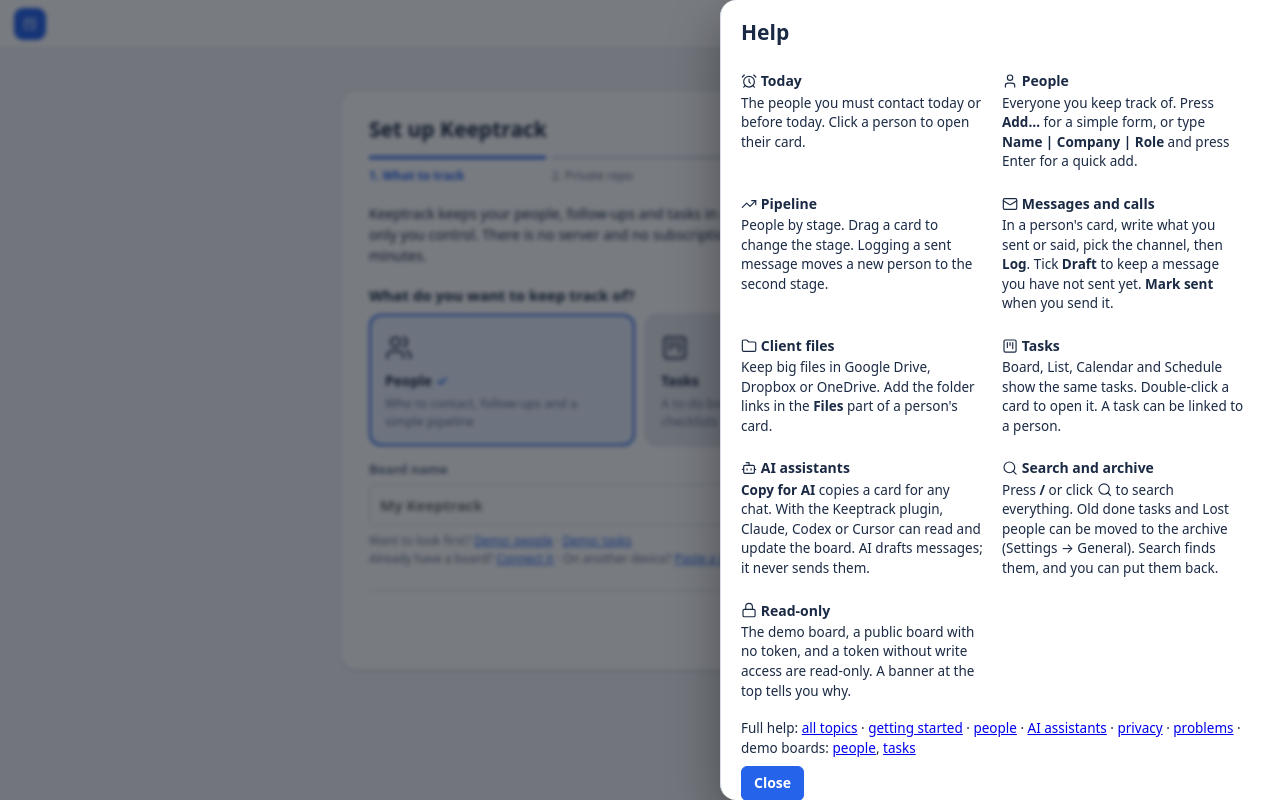
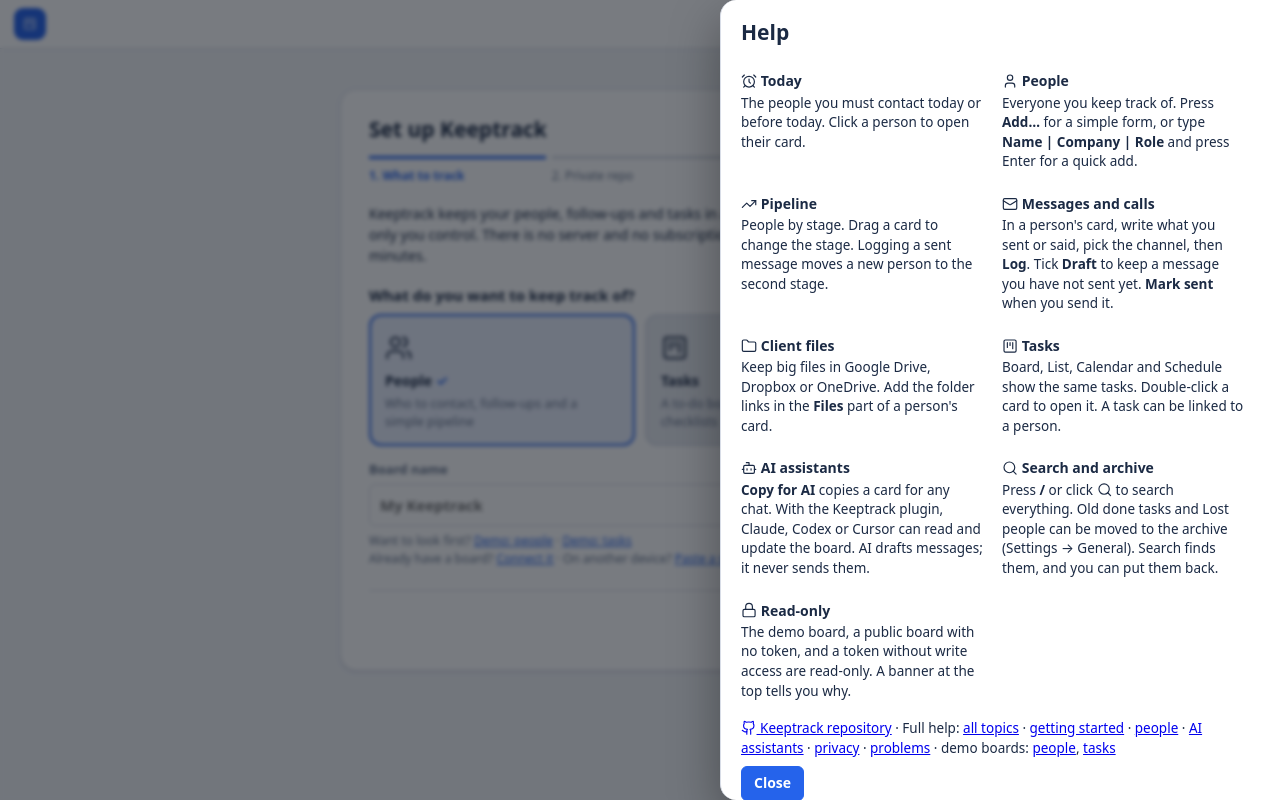
Before and after one commit to rain-ventures-ai/keeptrack, a plain HTML site: page board/index.html in a window 1280 px wide. Both pictures are taken after a click on the button 1202 px from the left and 23 px from the top of the page. Drawn offline with Linux system fonts and the light colour scheme.

Commit message:
Link main repository from help and settings (#18)

```diff
--- a/board/index.html
+++ b/board/index.html
@@ -106,7 +106,7 @@
     <section><h3><i data-i="search"></i> Search and archive</h3><p>Press <b>/</b> or click <i data-i="search"></i> to search everything. Old done tasks and Lost people can be moved to the archive (Settings → General). Search finds them, and you can put them back.</p></section>
     <section><h3><i data-i="lock"></i> Read-only</h3><p>The demo board, a public board with no token, and a token without write access are read-only. A banner at the top tells you why.</p></section>
   </div>
-  <p class="hlinks">Full help: <a data-doc="README.md">all topics</a> · <a data-doc="getting-started.md">getting started</a> · <a data-doc="people-and-follow-ups.md">people</a> · <a data-doc="ai-assistants.md">AI assistants</a> · <a data-doc="privacy-and-security.md">privacy</a> · <a data-doc="faq.md">problems</a> · demo boards: <a href="?demo=crm">people</a>, <a href="?demo=board">tasks</a></p>
+  <p class="hlinks"><a class="mainRepoLink" href="https://github.com/rain-ventures-ai/keeptrack" target="_blank" rel="noopener noreferrer"><i data-i="github"></i> Keeptrack repository</a> · Full help: <a data-doc="README.md">all topics</a> · <a data-doc="getting-started.md">getting started</a> · <a data-doc="people-and-follow-ups.md">people</a> · <a data-doc="ai-assistants.md">AI assistants</a> · <a data-doc="privacy-and-security.md">privacy</a> · <a data-doc="faq.md">problems</a> · demo boards: <a href="?demo=crm">people</a>, <a href="?demo=board">tasks</a></p>
   <div class="cbtns"><button id="hClose" type="button" class="primary">Close</button></div>
 </dialog>
 <dialog id="dlgSettings" class="settings">
@@ -131,7 +131,7 @@
     <div><label for="sTheme">Theme</label><select id="sTheme"><option value="auto">Auto (follows your device)</option><optgroup label="Classic"><option value="light">Light</option><option value="dark">Dark</option><option value="midnight">Midnight</option><option value="sand">Sand</option></optgroup><optgroup label="3 colours: paper, ink, accent"><option value="paper">Paper</option><option value="mono">Mono</option><option value="iris">Iris</option><option value="forest">Forest</option><option value="ember">Ember (dark)</option><option value="ink">Ink (dark)</option></optgroup><optgroup label="5 colours: + cards, borders"><option value="studio">Studio</option><option value="newsprint">Newsprint</option><option value="blueprint">Blueprint</option><option value="graphite">Graphite (dark)</option></optgroup><option value="custom" id="sThemeCustom" hidden>Your DESIGN.md</option></select></div>
     <div class="themeio"><span class="hint">Use your own colours: import a <a href="https://github.com/google-labs-code/design.md" target="_blank" rel="noopener noreferrer">DESIGN.md</a> file. Keeptrack reads its colours only.</span><div class="cbtns"><button id="sThemeImport" type="button"><i data-i="upload"></i> Import DESIGN.md</button><button id="sThemeExport" type="button"><i data-i="clipboard-copy"></i> Copy theme as DESIGN.md</button></div><input id="sThemeFile" type="file" accept=".md,.markdown,text/markdown,text/plain" hidden><div id="sThemeMsg" class="hint" role="status"></div></div>
     <div><label>Unread markers</label><button id="sMarkAll" type="button">Mark all cards as read</button></div>
-    <div><label>App version</label><button id="sUpdate" type="button">Update to latest version</button><div class="hint">Version <code id="sVer">…</code>. The board checks for a new version about every 10 minutes and whenever you come back to the tab. This button forces a full refresh of the page, styles and scripts, skipping every cache.</div></div>
+    <div><label>App version</label><button id="sUpdate" type="button">Update to latest version</button><div class="hint">Version <code id="sVer">…</code>. The board checks for a new version about every 10 minutes and whenever you come back to the tab. This button forces a full refresh of the page, styles and scripts, skipping every cache.</div><div class="hint"><a class="mainRepoLink" href="https://github.com/rain-ventures-ai/keeptrack" target="_blank" rel="noopener noreferrer"><i data-i="github"></i> Open the main Keeptrack repository on GitHub</a></div></div>
     <div><label>Move settings to another device</label>
       <div class="cbtns"><button id="xCode" type="button"><i data-i="clipboard-copy"></i> Copy settings code</button><button id="xLink" type="button"><i data-i="link"></i> Copy setup link</button></div>
       <div class="hint">Copies everything configured in this browser: repository, username, theme, card style and view, and <b>all your secrets</b>: the GitHub token of <b>every saved board</b>, the Claude routine URL and token, and the cron-job.org key. The code is not encrypted, so anyone who has it can use them. Open the setup link, or paste the code below, on your other browser or phone, then delete the message you sent it in. Treat both like a password.</div>
```
Also changed, not shown: tests/browser/split-storage.test.js (+2 -0 lines).
